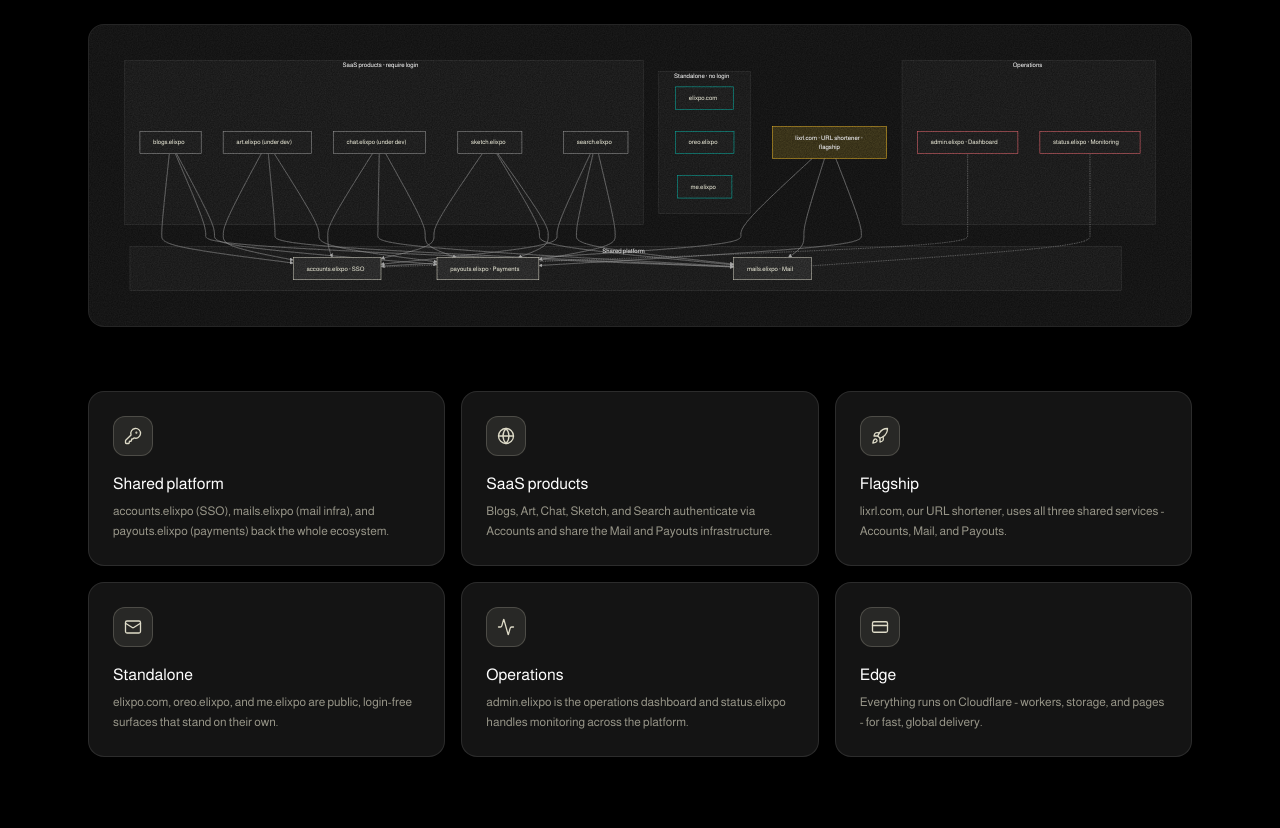
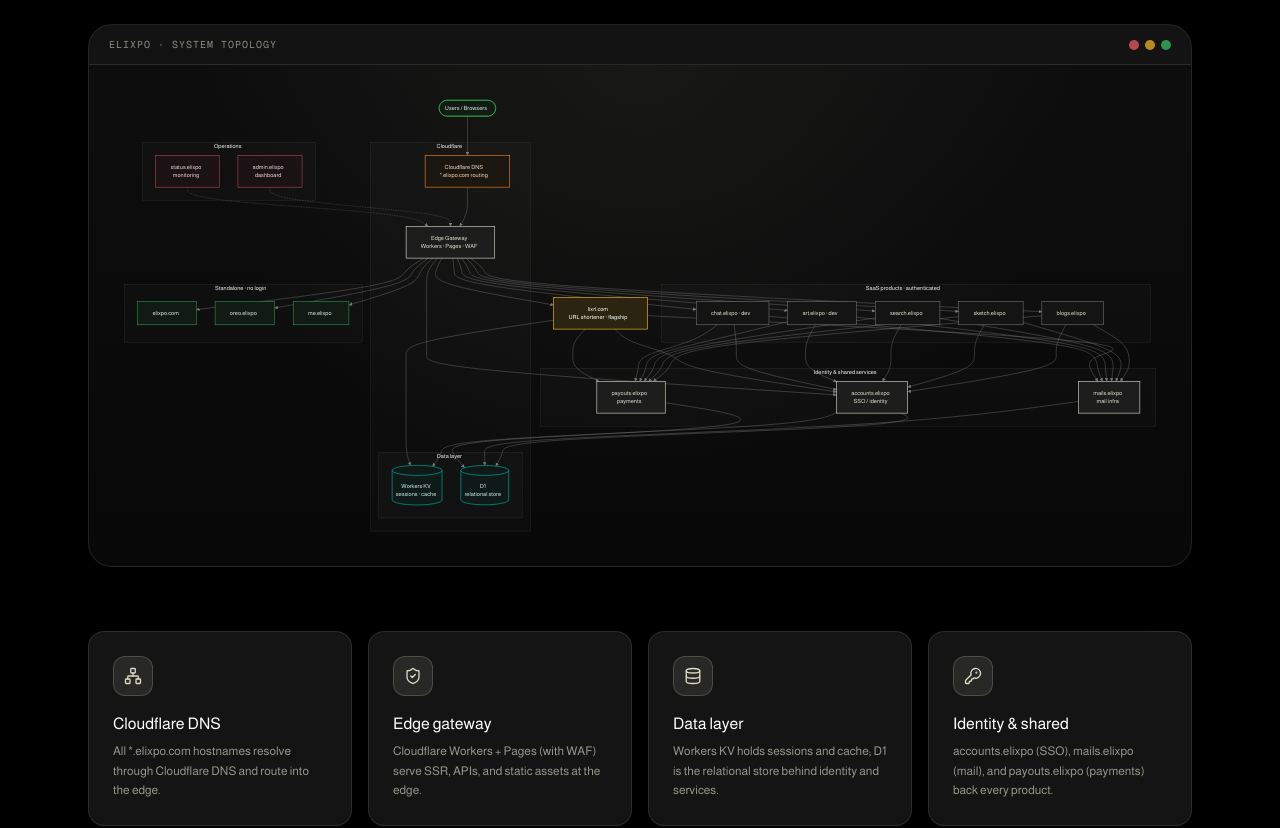
Before and after one commit to elixpo/elixpo, a Next.js app: page /architecture in a window 1280 px wide. Shown: the part 520-1348 px from the top of the page. Built offline with nearby package versions, Linux system fonts and the light colour scheme.

Commit message:
updated the mermaid diagram

```diff
--- a/src/app/architecture/page.tsx
+++ b/src/app/architecture/page.tsx
@@ -1,4 +1,6 @@
-import { KeyRound, Mail, CreditCard, Globe, Rocket, Activity } from "lucide-react";
+import {
+  Network, ShieldCheck, Database, KeyRound, Globe, Rocket, Layers, Activity,
+} from "lucide-react";
 import { PageHero } from "@/components/PageHero";
 import { MermaidDiagram } from "@/components/MermaidDiagram";
 import { VIDEOS } from "@/lib/media";
@@ -6,86 +8,127 @@
 export const metadata = {
   title: "Architecture",
   description:
-    "How the Elixpo ecosystem fits together: shared SSO, mail, and payouts services back the SaaS products and the lixrl flagship, with standalone surfaces and ops dashboards, all on Cloudflare.",
+    "The Elixpo high-level design: Cloudflare DNS and edge gateway (Workers, Pages), Workers KV and D1 data, shared SSO/mail/payouts, the SaaS products and the lixrl flagship, plus ops dashboards.",
   alternates: { canonical: "/architecture" },
   openGraph: {
     title: "Architecture | Elixpo",
-    description: "How the Elixpo ecosystem fits together.",
+    description: "The Elixpo high-level design, edge-first on Cloudflare.",
     images: ["/og-image.webp"],
   },
 };
 
-const ARCH_CHART = `graph TB
-  classDef shared fill:#1d1d1d,stroke:#DEDBC8,color:#E1E0CC;
+const ARCH_CHART = `graph TD
+  classDef edge fill:#1c1610,stroke:#F6821F,color:#F2D8BE,stroke-width:1.5px;
+  classDef gw fill:#1d1d1d,stroke:#DEDBC8,color:#E1E0CC,stroke-width:1.5px;
+  classDef data fill:#0f1a18,stroke:#00B4A5,color:#CDECE8,stroke-width:1.5px;
+  classDef shared fill:#1d1d1d,stroke:#DEDBC8,color:#E1E0CC,stroke-width:1.5px;
   classDef saas fill:#141414,stroke:#9a9a9a,color:#E1E0CC;
-  classDef flag fill:#2a2410,stroke:#FFBE1E,color:#ffffff;
-  classDef solo fill:#141414,stroke:#00B4A5,color:#E1E0CC;
-  classDef ops fill:#141414,stroke:#FF5D68,color:#E1E0CC;
+  classDef flag fill:#2a2410,stroke:#FFBE1E,color:#ffffff,stroke-width:1.5px;
+  classDef solo fill:#121a14,stroke:#3CC864,color:#D7ECDB;
+  classDef ops fill:#1a1214,stroke:#FF5D68,color:#F3D4D8;
 
-  subgraph SHARED["Shared platform"]
-    ACC["accounts.elixpo · SSO"]:::shared
-    MAIL["mails.elixpo · Mail"]:::shared
-    PAY["payouts.elixpo · Payments"]:::shared
+  USER([Users / Browsers]):::solo
+
+  subgraph CF[" Cloudflare "]
+    direction TB
+    DNS["Cloudflare DNS<br/>*.elixpo.com routing"]:::edge
+    GW["Edge Gateway<br/>Workers · Pages · WAF"]:::gw
+    subgraph DATA["Data layer"]
+      direction LR
+      KV[("Workers KV<br/>sessions · cache")]:::data
+      D1[("D1<br/>relational store")]:::data
+    end
   end
 
-  subgraph PRODUCTS["SaaS products · require login"]
+  subgraph CORE["Identity &amp; shared services"]
+    direction LR
+    ACC["accounts.elixpo<br/>SSO / identity"]:::shared
+    MAIL["mails.elixpo<br/>mail infra"]:::shared
+    PAY["payouts.elixpo<br/>payments"]:::shared
+  end
+
+  subgraph SAAS["SaaS products · authenticated"]
+    direction LR
     BLOGS["blogs.elixpo"]:::saas
-    ART["art.elixpo (under dev)"]:::saas
-    CHAT["chat.elixpo (under dev)"]:::saas
     SKETCH["sketch.elixpo"]:::saas
     SEARCH["search.elixpo"]:::saas
+    ART["art.elixpo · dev"]:::saas
+    CHAT["chat.elixpo · dev"]:::saas
   end
 
-  LIXRL["lixrl.com · URL shortener · flagship"]:::flag
+  LIXRL["lixrl.com<br/>URL shortener · flagship"]:::flag
 
   subgraph SOLO["Standalone · no login"]
+    direction LR
     HOME["elixpo.com"]:::solo
     OREO["oreo.elixpo"]:::solo
     ME["me.elixpo"]:::solo
   end
 
   subgraph OPS["Operations"]
-    ADMIN["admin.elixpo · Dashboard"]:::ops
-    STATUS["status.elixpo · Monitoring"]:::ops
+    direction LR
+    ADMIN["admin.elixpo<br/>dashboard"]:::ops
+    STATUS["status.elixpo<br/>monitoring"]:::ops
   end
 
-  BLOGS & ART & CHAT & SKETCH & SEARCH & LIXRL --> ACC
-  BLOGS & ART & CHAT & SKETCH & SEARCH & LIXRL --> MAIL
-  BLOGS & ART & CHAT & SKETCH & SEARCH & LIXRL --> PAY
-  ADMIN -.- ACC
-  STATUS -.- MAIL
+  USER --> DNS
+  DNS --> GW
+  GW --> ACC
+  GW --> BLOGS & SKETCH & SEARCH & ART & CHAT
+  GW --> LIXRL
+  GW --> HOME & OREO & ME
+  BLOGS & SKETCH & SEARCH & ART & CHAT & LIXRL --> ACC
+  BLOGS & SKETCH & SEARCH & ART & CHAT & LIXRL --> MAIL
+  BLOGS & SKETCH & SEARCH & ART & CHAT & LIXRL --> PAY
+  ACC --> KV
+  ACC --> D1
+  MAIL --> D1
+  PAY --> D1
+  LIXRL --> KV
+  ADMIN -.-> GW
+  STATUS -.-> GW
 `;
 
 const layers = [
   {
-    icon: KeyRound,
-    title: "Shared platform",
-    text: "accounts.elixpo (SSO), mails.elixpo (mail infra), and payouts.elixpo (payments) back the whole ecosystem.",
+    icon: Network,
+    title: "Cloudflare DNS",
+    text: "All *.elixpo.com hostnames resolve through Cloudflare DNS and route into the edge.",
   },
   {
-    icon: Globe,
+    icon: ShieldCheck,
+    title: "Edge gateway",
+    text: "Cloudflare Workers + Pages (with WAF) serve SSR, APIs, and static assets at the edge.",
+  },
+  {
+    icon: Database,
+    title: "Data layer",
+    text: "Workers KV holds sessions and cache; D1 is the relational store behind identity and services.",
+  },
+  {
+    icon: KeyRound,
+    title: "Identity & shared",
+    text: "accounts.elixpo (SSO), mails.elixpo (mail), and payouts.elixpo (payments) back every product.",
+  },
+  {
+    icon: Layers,
     title: "SaaS products",
-    text: "Blogs, Art, Chat, Sketch, and Search authenticate via Accounts and share the Mail and Payouts infrastructure.",
+    text: "Blogs, Sketch, Search, Art (dev) and Chat (dev) authenticate via SSO and share mail + payouts.",
   },
   {
     icon: Rocket,
     title: "Flagship",
-    text: "lixrl.com, our URL shortener, uses all three shared services - Accounts, Mail, and Payouts.",
+    text: "lixrl.com, our URL shortener, uses all three shared services plus KV for hot lookups.",
   },
   {
-    icon: Mail,
+    icon: Globe,
     title: "Standalone",
-    text: "elixpo.com, oreo.elixpo, and me.elixpo are public, login-free surfaces that stand on their own.",
+    text: "elixpo.com, oreo.elixpo and me.elixpo are public, login-free surfaces.",
   },
   {
     icon: Activity,
     title: "Operations",
-    text: "admin.elixpo is the operations dashboard and status.elixpo handles monitoring across the platform.",
-  },
-  {
-    icon: CreditCard,
-    title: "Edge",
-    text: "Everything runs on Cloudflare - workers, storage, and pages - for fast, global delivery.",
+    text: "admin.elixpo is the ops dashboard; status.elixpo monitors the platform.",
   },
 ];
 
@@ -93,20 +136,32 @@
   return (
     <div className="bg-black text-[#E1E0CC] select-none">
       <PageHero
-        eyebrow="How it fits together"
+        eyebrow="High-level design"
         title="Architecture"
-        subtitle="Shared SSO, mail, and payouts back the SaaS products and the lixrl flagship. Standalone surfaces stand alone. All on Cloudflare."
+        subtitle="Edge-first on Cloudflare: DNS into a Workers/Pages gateway, KV + D1 for data, shared SSO / mail / payouts behind every product."
         video={VIDEOS.sketch}
       />
 
       <section className="max-w-6xl mx-auto px-6 py-20">
-        {/* Diagram */}
-        <div className="rounded-2xl bg-[#0d0d0d] border border-white/10 p-4 sm:p-8 mb-16 noise-overlay">
-          <MermaidDiagram chart={ARCH_CHART} id="architecture" />
+        {/* Diagram - embedded frame */}
+        <div className="relative rounded-3xl border border-white/10 bg-gradient-to-b from-[#0e0e0e] to-[#080808] overflow-hidden mb-16 shadow-2xl">
+          <div className="flex items-center justify-between px-5 py-3 border-b border-white/10 bg-white/[0.02]">
+            <span className="text-[10px] uppercase tracking-widest font-mono text-[#DEDBC8]/60">
+              elixpo · system topology
+            </span>
+            <span className="flex items-center gap-1.5">
+              <span className="w-2.5 h-2.5 rounded-full bg-[#FF5D68]/70" />
+              <span className="w-2.5 h-2.5 rounded-full bg-[#FFBE1E]/70" />
+              <span className="w-2.5 h-2.5 rounded-full bg-[#3CC864]/70" />
+            </span>
+          </div>
+          <div className="p-4 sm:p-8 bg-[radial-gradient(circle_at_50%_0%,rgba(222,219,200,0.05),transparent_60%)]">
+            <MermaidDiagram chart={ARCH_CHART} id="architecture" />
+          </div>
         </div>
 
         {/* Legend / layers */}
-        <div className="grid grid-cols-1 sm:grid-cols-2 lg:grid-cols-3 gap-4">
+        <div className="grid grid-cols-1 sm:grid-cols-2 lg:grid-cols-4 gap-4">
           {layers.map((l) => {
             const Icon = l.icon;
             return (
--- a/src/components/MermaidDiagram.tsx
+++ b/src/components/MermaidDiagram.tsx
@@ -8,8 +8,9 @@
 }
 
 /**
- * Renders a Mermaid diagram, themed to match the site (dark + cream). Mermaid
- * is lazy-imported so its weight only loads on routes that use it.
+ * Renders a Mermaid diagram themed to match the site (dark + cream), laid out
+ * spaciously and scaled to fill its frame so it feels embedded in the page.
+ * Mermaid is lazy-imported so its weight only loads on routes that use it.
  */
 export function MermaidDiagram({ chart, id = "diagram" }: MermaidDiagramProps) {
   const [svg, setSvg] = useState("");
@@ -25,18 +26,26 @@
           securityLevel: "loose",
           theme: "base",
           themeVariables: {
-            background: "#000000",
+            background: "transparent",
             primaryColor: "#161616",
             primaryTextColor: "#E1E0CC",
             primaryBorderColor: "#DEDBC8",
             secondaryColor: "#141414",
             tertiaryColor: "#0d0d0d",
-            lineColor: "#9a9a9a",
+            lineColor: "#7a7a7a",
             fontFamily: "Almarai, ui-sans-serif, system-ui, sans-serif",
             fontSize: "14px",
             clusterBkg: "rgba(255,255,255,0.02)",
-            clusterBorder: "rgba(255,255,255,0.12)",
+            clusterBorder: "rgba(255,255,255,0.14)",
             edgeLabelBackground: "#0d0d0d",
+          },
+          flowchart: {
+            useMaxWidth: true,
+            htmlLabels: true,
+            curve: "basis",
+            padding: 18,
+            nodeSpacing: 46,
+            rankSpacing: 64,
           },
         });
         const { svg } = await mermaid.render(`mmd-${id}`, chart);
@@ -61,15 +70,18 @@
 
   if (!svg) {
     return (
-      <div className="flex items-center justify-center py-16 text-xs font-mono text-[#DEDBC8]/40">
-        Rendering diagram…
+      <div className="flex flex-col items-center justify-center gap-3 py-20">
+        <span className="w-6 h-6 rounded-full border-2 border-primary/30 border-t-primary animate-spin" />
+        <span className="text-[10px] font-mono uppercase tracking-widest text-[#DEDBC8]/40">
+          Rendering topology
+        </span>
       </div>
     );
   }
 
   return (
     <div
-      className="mermaid-wrap w-full overflow-x-auto [&_svg]:mx-auto [&_svg]:max-w-full [&_svg]:h-auto"
+      className="mermaid-wrap w-full overflow-x-auto animate-fade-in [&_svg]:w-full [&_svg]:max-w-full [&_svg]:h-auto [&_svg]:mx-auto [&_.cluster_rect]:rounded-xl [&_.node_rect]:rounded-lg [&_.edgeLabel]:text-[11px]"
       dangerouslySetInnerHTML={{ __html: svg }}
     />
   );
```
